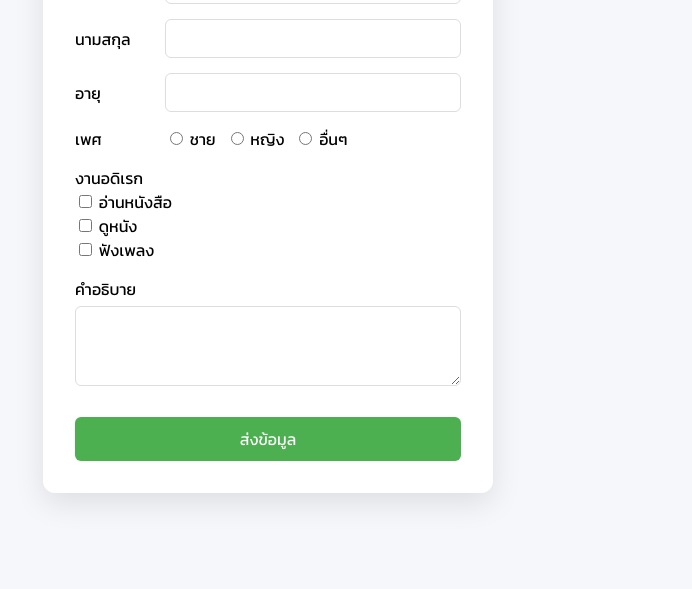
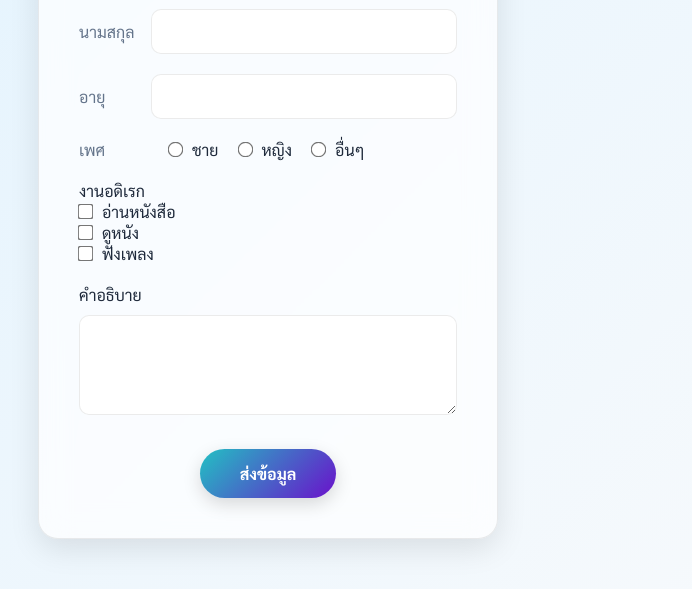
Before and after one commit to praraweec/241_700, a plain HTML site: page Frontend/index.html in a window 1280 px wide. Shown: the part 211-800 px from the top of the page, without its empty margins (372-1064 px from the left). Drawn offline with Linux system fonts and the light colour scheme; a web font is replaced by a local one.

Commit message:
Update styles.css

```diff
--- a/Frontend/styles.css
+++ b/Frontend/styles.css
@@ -1,94 +1,181 @@
-/* 1. ดึง Font จากโฟลเดอร์ Kanit ที่อยู่ด้านนอก */
-@font-face {
-    font-family: 'Kanit';
-    /* ../ หมายถึงถอยออกจากโฟลเดอร์ Frontend 1 ชั้น */
-    src: url('../Kanit/Kanit-Regular.ttf') format('truetype');
-    font-weight: normal;
-    font-style: normal;
+@import url('https://fonts.googleapis.com/css2?family=Sarabun:wght@300;400;500;700&display=swap');
+
+:root{
+    --bg-light:#f1f5f9;
+    --card-bg:rgba(255,255,255,0.7);
+    --border-glass:rgba(0,0,0,0.08);
+    --primary:#22c1c3;
+    --secondary:#6a11cb;
+    --text:#1e293b;
+    --text-light:#64748b;
 }
 
-@font-face {
-    font-family: 'Kanit';
-    src: url('../Kanit/Kanit-Bold.ttf') format('truetype');
-    font-weight: bold;
-    font-style: normal;
+*{
+    box-sizing:border-box;
+    margin:0;
+    padding:0;
+    font-family:'Sarabun',sans-serif;
+    transition:0.3s ease;
 }
 
-/* 2. ตั้งค่าพื้นฐานและ Layout */
-* {
-    box-sizing: border-box;
-    font-family: 'Kanit', sans-serif;
+body{
+    background:linear-gradient(135deg,#e0f2fe,#f8fafc);
+    min-height:100vh;
+    display:flex;
+    justify-content:center;
+    align-items:center;
+    color:var(--text);
 }
 
-body {
-    background-color: #f5f7fa;
-    margin: 0;
-    display: flex;
-    justify-content: center;
-    align-items: center;
-    min-height: 100vh;
+/* container */
+
+.container{
+    width:100%;
+    max-width:460px;
+    padding:40px;
+    border-radius:20px;
+
+    background:var(--card-bg);
+    backdrop-filter:blur(15px);
+
+    border:1px solid var(--border-glass);
+    box-shadow:0 10px 30px rgba(0,0,0,0.1);
 }
 
-/* 3. ตกแต่งฟอร์มให้ดูดี */
-.container {
-    background: #ffffff;
-    padding: 2rem;
-    border-radius: 12px;
-    box-shadow: 0 10px 30px rgba(0, 0, 0, 0.1);
-    width: 100%;
-    max-width: 450px;
+/* header */
+
+.header{
+    font-size:26px;
+    font-weight:700;
+    text-align:center;
+    margin-bottom:30px;
+    letter-spacing:1px;
 }
 
-.header {
-    font-size: 24px;
-    font-weight: bold;
-    text-align: center;
-    margin-bottom: 20px;
-    color: #333;
+/* layout */
+
+.flex{
+    display:flex;
+    align-items:center;
 }
 
-.flex {
-    display: flex;
-    align-items: center;
-    gap: 10px;
+.form-input{
+    margin-bottom:20px;
 }
 
-.form-input {
-    margin-bottom: 15px;
+.header-form{
+    width:90px;
+    color:var(--text-light);
 }
 
-.header-form {
-    min-width: 80px;
-    font-weight: 500;
+/* input */
+
+.form,
+textarea{
+    width:100%;
+    padding:12px 14px;
+
+    border-radius:10px;
+    border:1px solid var(--border-glass);
+
+    background:rgba(255,255,255,0.9);
+    color:var(--text);
+
+    font-size:15px;
 }
 
-.form, textarea {
-    flex: 1;
-    padding: 8px 12px;
-    border: 1px solid #ddd;
-    border-radius: 6px;
-    font-size: 14px;
+textarea{
+    height:100px;
+    margin-top:10px;
 }
 
-textarea {
-    width: 100%;
-    height: 80px;
-    margin-top: 5px;
+/* focus */
+
+.form:focus,
+textarea:focus{
+    outline:none;
+
+    border-color:var(--primary);
+
+    box-shadow:0 0 8px rgba(34,193,195,0.4);
 }
 
-.button {
-    width: 100%;
-    padding: 10px;
-    background-color: #4CAF50;
-    color: white;
-    border: none;
-    border-radius: 6px;
-    font-size: 16px;
-    cursor: pointer;
-    margin-top: 10px;
-    transition: 0.3s;
+/* radio checkbox */
+
+input[type="radio"],
+input[type="checkbox"]{
+    accent-color:var(--primary);
+    transform:scale(1.2);
+    margin-right:6px;
 }
 
-.button:hover {
-    background-color: #45a049;
+.gender .flex{
+    gap:20px;
 }
+
+/* button */
+
+.center{
+    display:flex;
+    justify-content:center;
+    margin-top:30px;
+}
+
+.button{
+
+    background:linear-gradient(135deg,var(--primary),var(--secondary));
+    border:none;
+
+    padding:14px 40px;
+
+    color:white;
+    font-size:16px;
+    font-weight:600;
+
+    border-radius:30px;
+
+    cursor:pointer;
+
+    box-shadow:0 6px 18px rgba(0,0,0,0.15);
+}
+
+.button:hover{
+    transform:translateY(-3px);
+    box-shadow:0 10px 25px rgba(0,0,0,0.2);
+}
+
+/* message */
+
+.message{
+    margin-top:15px;
+    padding:10px;
+    border-radius:8px;
+    font-size:14px;
+}
+
+.message.success{
+    background:#064e3b;
+    color:#6ee7b7;
+}
+
+.message.danger{
+    background:#7f1d1d;
+    color:#fca5a5;
+}
+
+.message{
+    background-color: var(--secondary-color);
+    padding: 10px;
+    margin: 10px;
+    display: none;
+    border-radius: 6px;
+}
+.message.success {
+    background-color: #4CAF50;
+    display: block;
+}
+
+.message.danger {
+    background-color: #ff928a;
+    display: block;
+}
```
